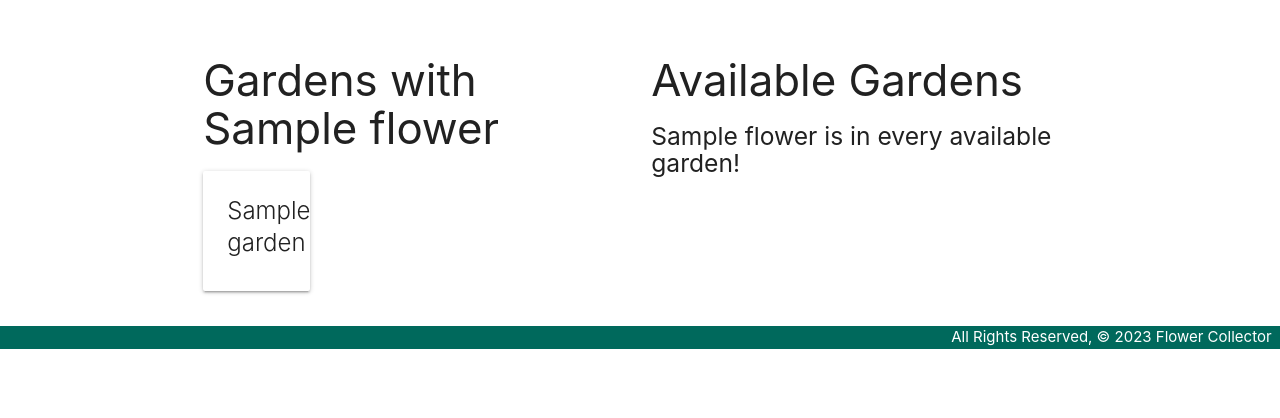
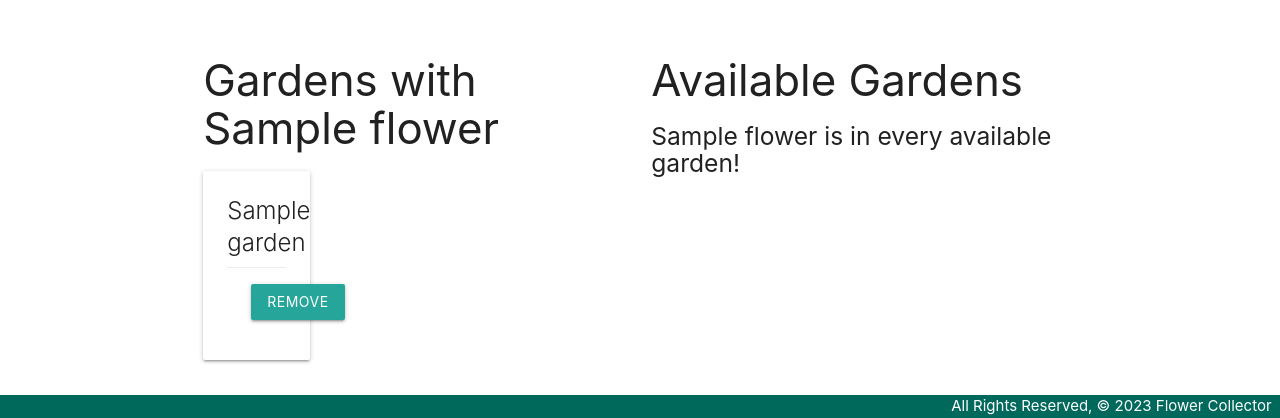
Before and after one commit to SaidNivek/flowercollector, a Django app: page /flowers/1/ in a window 1280 px wide. Shown: the part 699-1117 px from the top of the page. Before the commit the page ends 1048 px from the top, so only its background shows below. Run offline with Django 4.2, Linux system fonts and the light colour scheme; tables that the repository leaves empty hold one stand-in row (values such as "Sample post"); grey boxes marked "Sample" are stand-in pictures.

Commit message:
Can now remove flowers from garden from flowers/detail

```diff
--- a/main_app/templates/flowers/detail.html
+++ b/main_app/templates/flowers/detail.html
@@ -65,6 +65,12 @@
               <span class="card-title">
                 {{ garden.name }}
               </span>
+              <div class="card-action">
+                <form action="{% url 'unassoc_garden' flower.id garden.id %}" method="POST">
+                  {% csrf_token %}
+                  <button type="submit" class="btn">Remove</button>
+                </form>
+              </div>
             </div>
           </div>
         {% endfor %}
```
